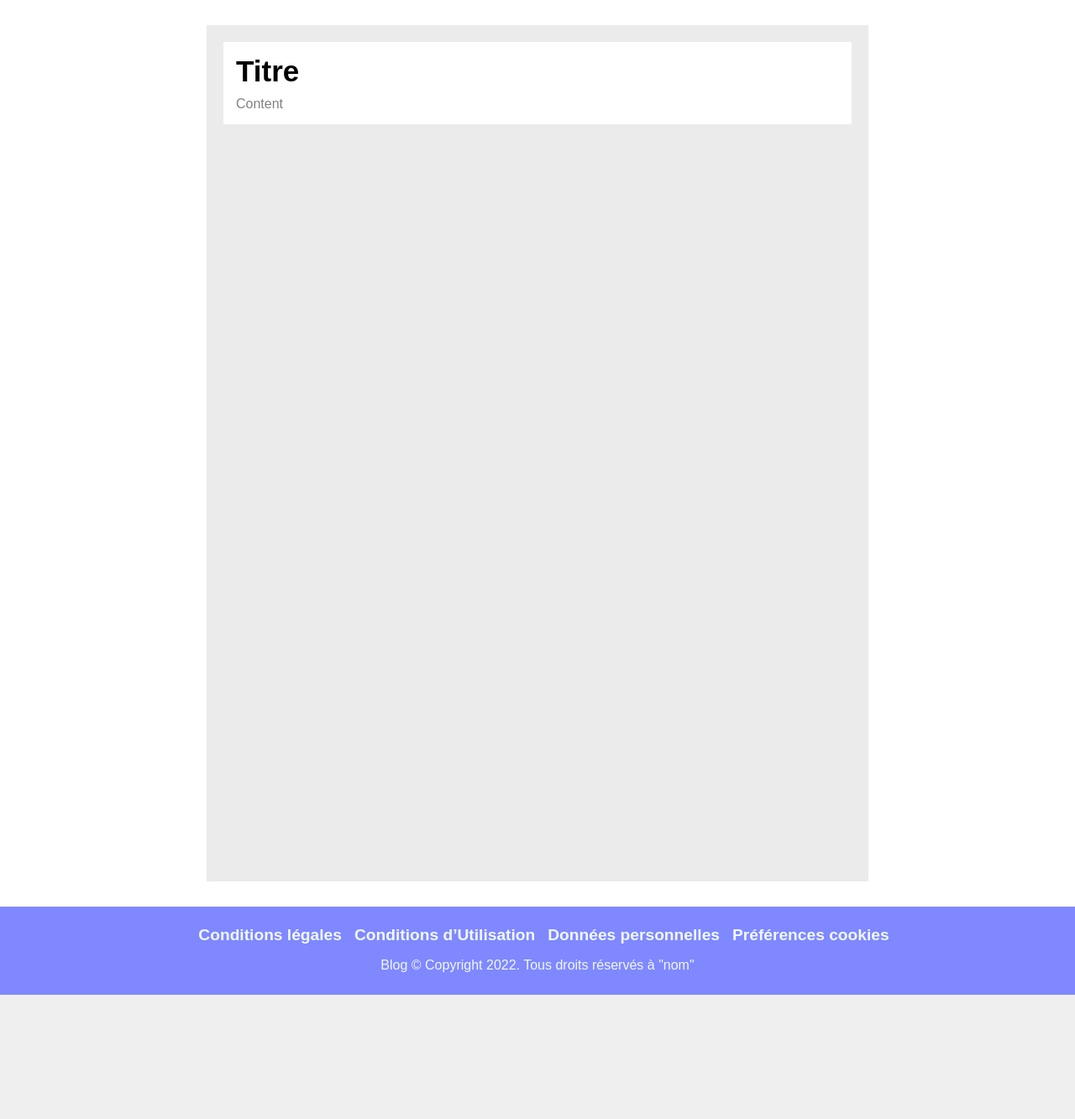
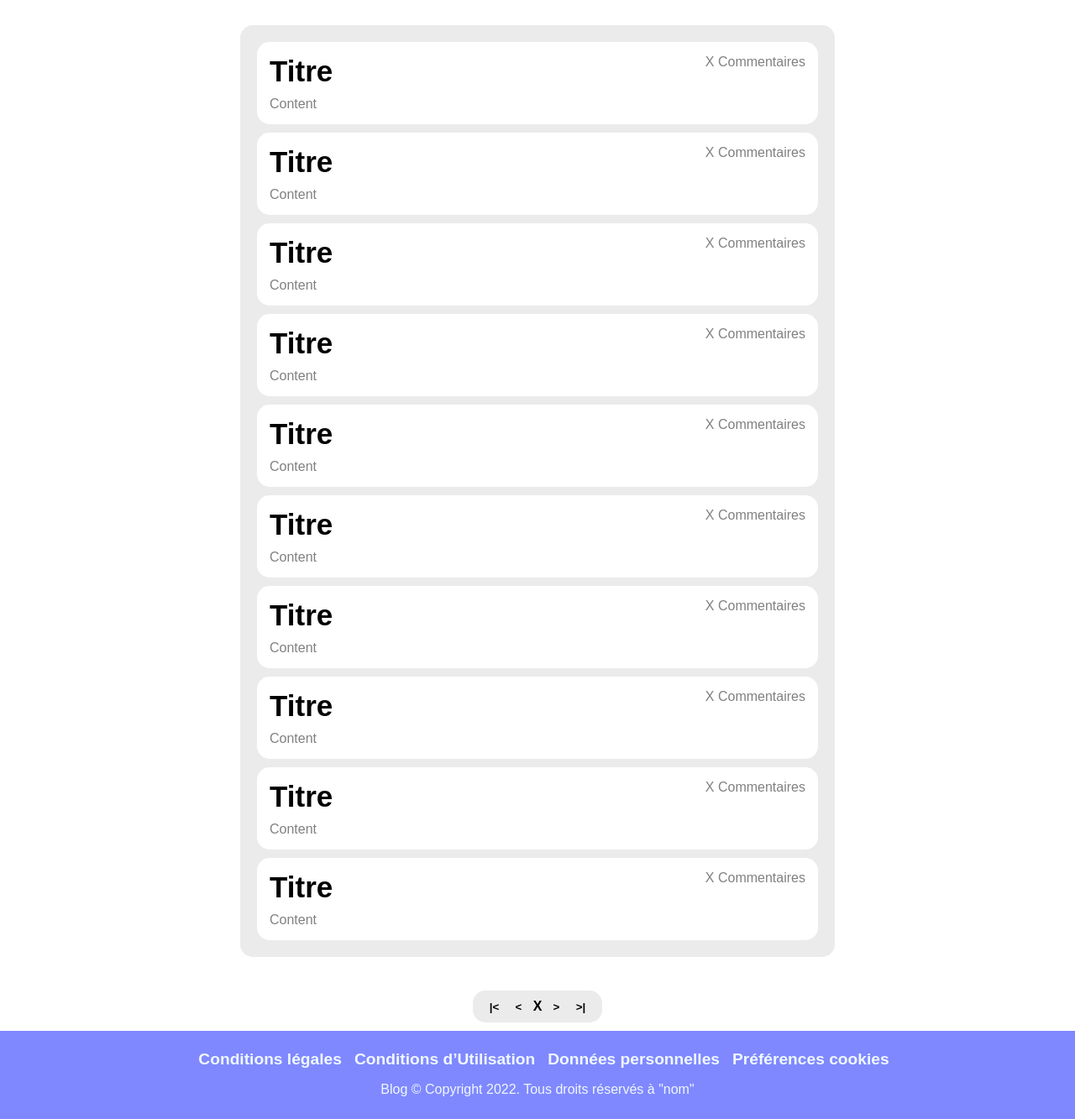
Before and after one commit to SPycre/Projet-Blog, a PHP site: page / in a window 1280 px wide. Shown: the part 125-1458 px from the top of the page at 84% size. Before the commit the page ends 1310 px from the top, so only its background shows below. Run offline with PHP 8.4, Linux system fonts and the light colour scheme.

Commit message:
Ajout liste billet + bouton page ( index.php )

```diff
--- a/CSS/home.css
+++ b/CSS/home.css
@@ -1,10 +1,27 @@
 
 #liste-billets {
-    width: 60%;
-    height: 1000px;
     background-color: rgb(235,235,235);
     margin: 30px;
     padding: 10px;
+    border-radius: 15px;
+}
+
+#page-selector {
+    color: black;
+    font-weight: bold;
+    background-color: rgb(235,235,235);
+    margin: 10px 40%;
+    padding: 10px;
+    border-radius: 15px;
+    display: flex;
+    justify-content: space-around;
+}
+
+#page-selector button {
+    color: black;
+    font-weight: bold;
+    border: 0px;
+    background-color: rgba(0, 0, 0, 0);
 }
 
 .billet {
@@ -14,6 +31,11 @@
     display: flex;
     flex-direction: row;
     justify-content: space-between;
+    border-radius: 15px;
+}
+
+.billet:hover {
+    background-color: rgb(245, 245, 255);
 }
 
 .text-billet {
@@ -28,6 +50,10 @@
     color: black;
 }
 
+.detail-billet {
+    color:gray;
+}
+
 .contenu-billet {
     margin-top: 5px;
     color: gray;
--- a/CSS/main.css
+++ b/CSS/main.css
@@ -5,6 +5,12 @@ body {
     color: white;
 }
 
+#central {
+    width: 60%;
+    display: flex;
+    flex-direction: column;
+}
+
 main {
     display: flex;
     justify-content: center;
--- a/index.php
+++ b/index.php
@@ -12,16 +12,40 @@
             <?php include("header.html"); ?>
         </header>
         <main>
-            <section id="liste-billets">
+            <section id="central">
+                <template id="template-billet">
                     <article class="billet">
                         <div class="text-billet">
                             <span class="titre-billet">Titre</span>
                             <span class="contenu-billet">Content</span>
                         </div>
                         <div class="detail-billet">
-
+                            <span class="comment-count">X Commentaires</span>
                         </div>
                     </article>
+                </template>
+                <section id="liste-billets">
+                    <?php
+                    for ($i = 0;$i<10;$i++) {
+                    echo '<article class="billet">
+                        <div class="text-billet">
+                            <span class="titre-billet">Titre</span>
+                            <span class="contenu-billet">Content</span>
+                        </div>
+                        <div class="detail-billet">
+                            <span class="comment-count">X Commentaires</span>
+                        </div>
+                    </article>';
+                    }
+                    ?>
+                </section>
+                <section id="page-selector">
+                        <button>|<</button>
+                        <button><</button>
+                        <span id="page-number">X</span>
+                        <button>></button>
+                        <button>>|</button>
+                </section>
             </section>
         </main>
         <footer>
```
Also changed, not shown: JS/home.js (added). Lines whose indentation alone changed are shown as unchanged.
